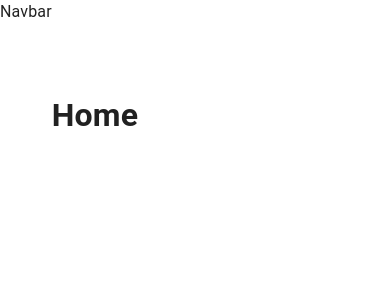
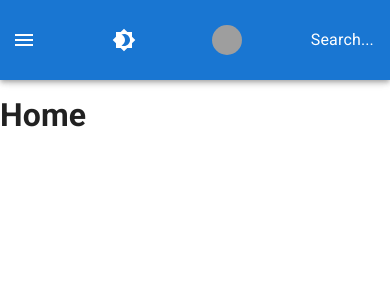
Before and after one commit to JamieCattoCode/filmpire-jmt, a React (Create React App) app: page / in a window 390 px wide. Shown: the top 300 px of the page. Built offline with nearby package versions, Linux system fonts and the light colour scheme; grey boxes are pictures that could not be loaded.

Commit message:
Added navbar without functionality

```diff
--- a/public/index.html
+++ b/public/index.html
@@ -11,6 +11,7 @@
     />
     <link rel="apple-touch-icon" href="%PUBLIC_URL%/logo192.png" />
     <link rel="manifest" href="%PUBLIC_URL%/manifest.json" />
+    <link rel="stylesheet" href="https://fonts.googleapis.com/css?family=Roboto:300,400,500,700&display=swap" />
     <title>Filmpire</title>
   </head>
   <body>
--- a/src/components/Navbar/Navbar.jsx
+++ b/src/components/Navbar/Navbar.jsx
@@ -1,11 +1,65 @@
 import React from 'react';
+import { AppBar, IconButton, Toolbar, Drawer, Button, Avatar, useMediaQuery } from '@mui/material';
+import { Menu, AccountCircle, Brightness4, Brightness7 } from '@mui/icons-material';
+import { Link } from 'react-router-dom';
+import { useTheme } from '@mui/material/styles';
+import useStyles from './styles';
 
 const Navbar = () => {
-  console.log('Navbar');
+  const classes = useStyles();
+  const isMobile = useMediaQuery('(max-width: 600px)');
+  const theme = useTheme();
+  const isAuthenticated = true;
+
   return (
-    <div>
-      Navbar
-    </div>
+    <>
+      <AppBar position="fixed">
+        <Toolbar className={classes.toolbar}>
+          {isMobile && (
+            <IconButton
+              color="inherit"
+              edge="start"
+              style={{ outline: 'none' }}
+              onClick={() => {}}
+              className={classes.menuButton}
+            >
+              <Menu />
+            </IconButton>
+          )}
+          <IconButton
+            color="inherit"
+            sx={{ ml: 1 }}
+            onClick={() => {}}
+          >
+            {theme.palette.mode === 'dark' ? <Brightness7 /> : <Brightness4 />}
+          </IconButton>
+          {!isMobile && 'Search...'}
+          <div>
+            {!isAuthenticated ? (
+              <Button color="inherit" onClick={() => {}}>
+                Login &nbsp; <AccountCircle />
+              </Button>
+            ) : (
+              <Button
+                color="inherit"
+                component={Link}
+                to="/profile/:id"
+                className={classes.linkButton}
+                onClick={() => {}}
+              >
+                {!isMobile && <>My Movies &nbsp;</>}
+                <Avatar
+                  style={{ width: 30, height: 30 }}
+                  alt="Profile"
+                  src="https://cdn.pixabay.com/photo/2016/08/08/09/17/avatar-1577909_1280.png"
+                />
+              </Button>
+            )}
+          </div>
+          {isMobile && 'Search...'}
+        </Toolbar>
+      </AppBar>
+    </>
   );
 };
 
--- /dev/null
+++ b/src/components/Navbar/styles.js
@@ -0,0 +1,21 @@
+import { makeStyles } from '@mui/styles';
+
+export default makeStyles((theme) => ({
+  toolbar: {
+    height: '80px',
+    display: 'flex',
+    justifyContent: 'space-between',
+    marginLeft: '240px',
+    [theme.breakpoints.down('sm')]: {
+      marginLeft: '0',
+      flexWrap: 'wrap',
+    },
+  },
+
+  menuButton: {
+    marginRight: theme.spacing(2),
+    [theme.breakpoints.up('sm')]: {
+      display: 'none',
+    },
+  },
+}));
--- a/src/index.js
+++ b/src/index.js
@@ -1,11 +1,16 @@
 import React from 'react';
 import { render } from 'react-dom';
 import { BrowserRouter } from 'react-router-dom';
+import { createTheme, ThemeProvider } from '@mui/material/styles';
 import App from './components/App';
 
+const theme = createTheme({});
+
 render(
-  <BrowserRouter>
-    <App />
-  </BrowserRouter>,
+  <ThemeProvider theme={theme}>
+    <BrowserRouter>
+      <App />
+    </BrowserRouter>
+  </ThemeProvider>,
   document.getElementById('root'),
 );
```
